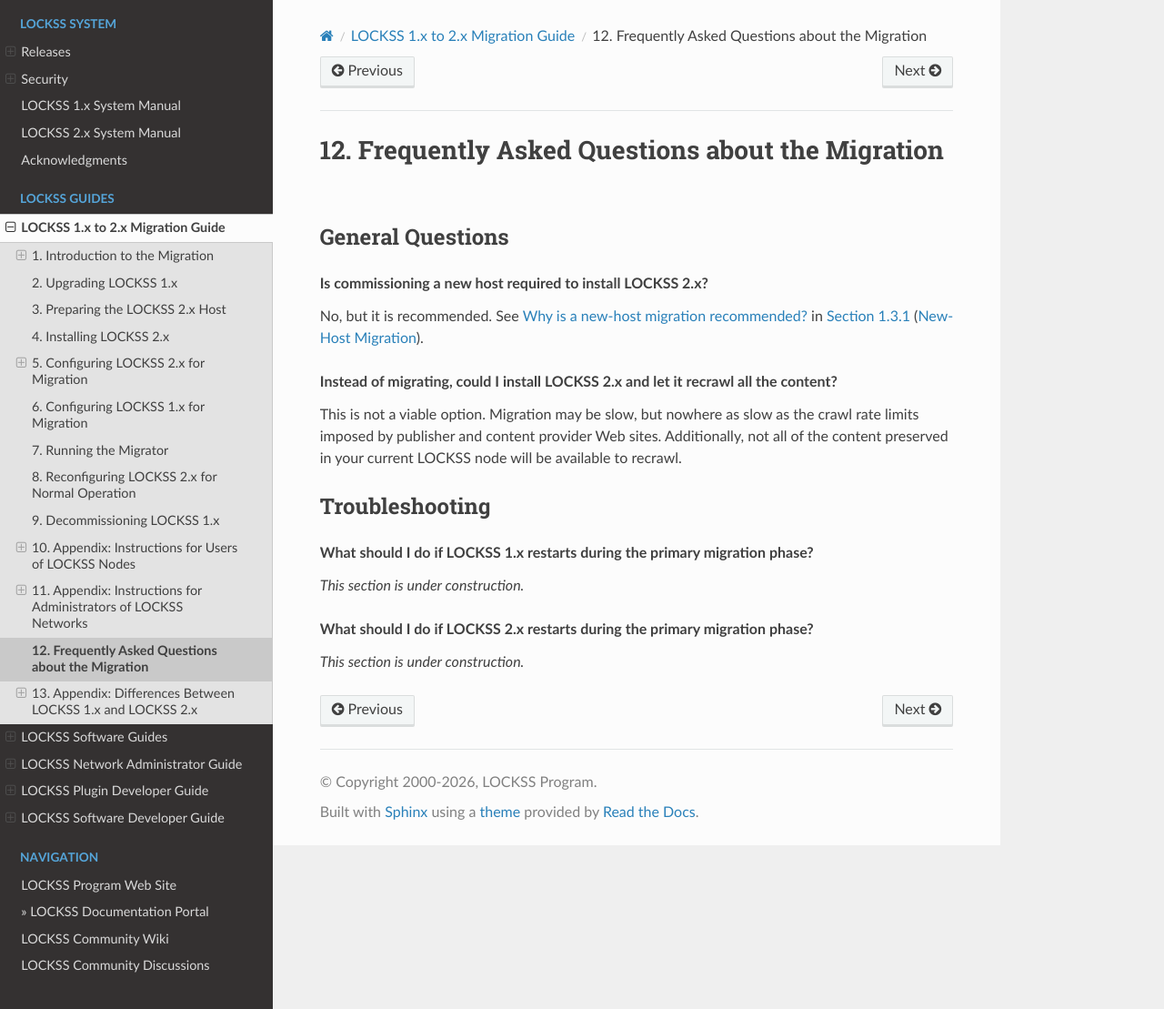
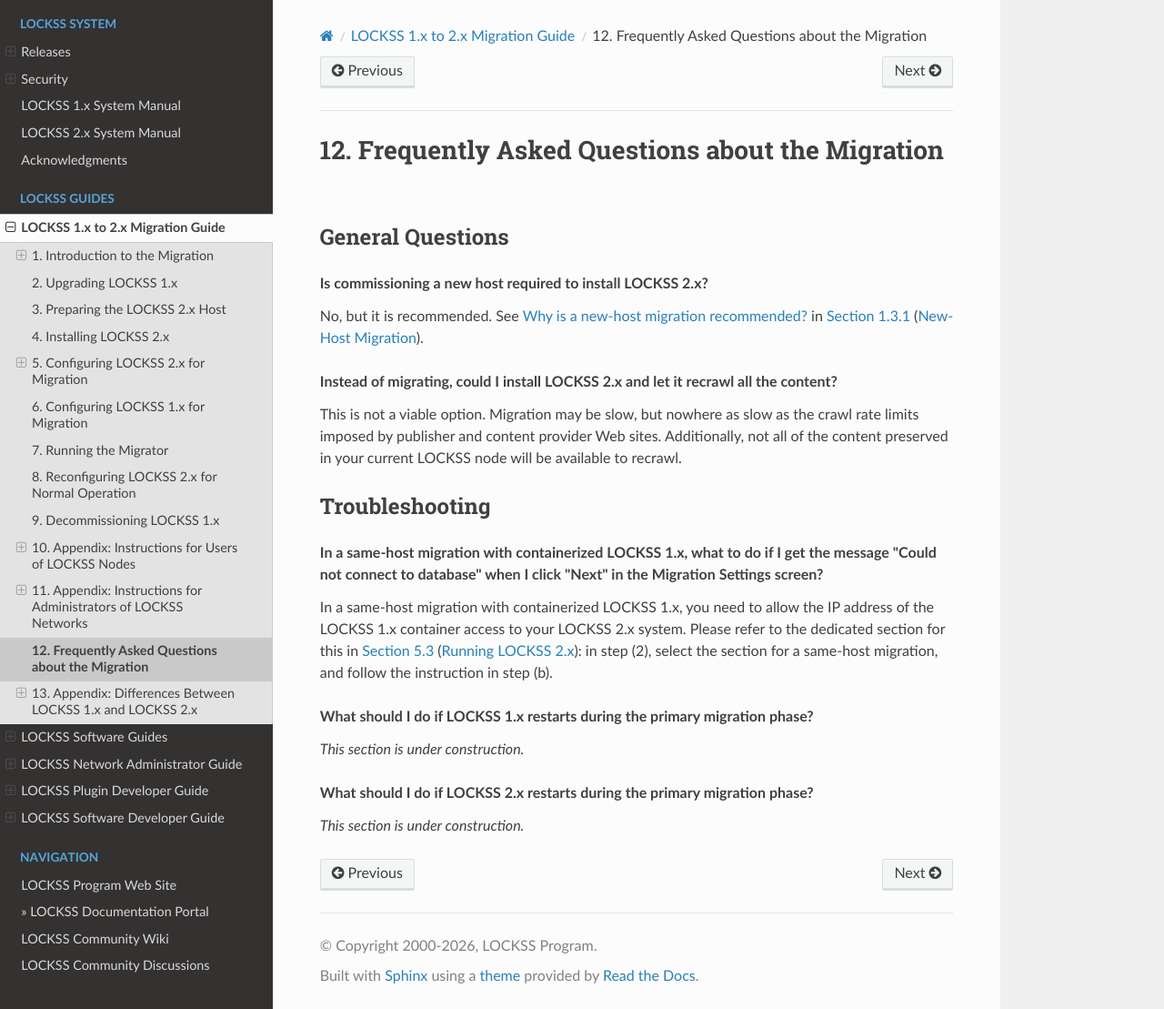
Before and after one commit to lockss/lockss-rtd-portal, a Sphinx documentation site: the page built from docs/migration/faq.rst, in a window 1280 px wide and 1109 px high. Shown: the whole window at 91% size. Built offline with Sphinx 7.4.7 and the Read the Docs theme 3.1.0, drawn with Linux system fonts in a browser that asks for light colours.

Commit message:
Better reference to the same-host migration with containerized LOCKSS 1.x need to obtain and allow the IP address of the container.

```diff
--- a/docs/migration/configuring2.rst
+++ b/docs/migration/configuring2.rst
@@ -180,7 +180,9 @@ Now start the LOCKSS 2.x system. Follow these steps:
 
             *  If your login is successful but the red warning "This LOCKSS box is still starting" is shown, wait a moment and hit refresh until it is gone.
 
-         b. |LOCKSS1CONTAINER| In the unlikely event that your LOCKSS 1.x instance is a Docker container, you will have to perform an additional action:
+         b. .. COMMENT This is the target of a FAQ question
+
+            |LOCKSS1CONTAINER| In the unlikely event that your LOCKSS 1.x instance is a Docker container, you will have to perform an additional action:
 
             (i) |LOCKSS1ROOT| On your LOCKSS 1.x host, run this command as ``root``:
 
@@ -203,7 +205,7 @@ Now start the LOCKSS 2.x system. Follow these steps:
                       inet 172.18.0.3/16 brd 172.18.255.255 scope global eth0
                          valid_lft forever preferred_lft forever
 
-               Find the interface that is not a loopback (``lo``) interface, probably one with the prefix ``eth`` (``eth0`` in this example). You will want to make a note of the IP address (``inet``) of the LOCKSS 1.x container (``172.18.0.3`` in this example).
+               Find the interface that is not a loopback (``lo``) interface, probably one with the prefix ``eth``. In the example above, this is ``eth0``. You will want to make a note of the IP address (``inet``) of the LOCKSS 1.x container. In the example above, this is ``172.18.0.3`` (not ``172.18.0.3/16`` -- the suffix after the slash is not part of the IP address).
 
             (ii) In the Web user interface of the LOCKSS 2.x Configuration Service from the previous step, click on :guilabel:`Admin Access Control` in the top-right navigation menu.
 
--- a/docs/migration/faq.rst
+++ b/docs/migration/faq.rst
@@ -18,6 +18,10 @@ This is not a viable option. Migration may be slow, but nowhere as slow as the c
 .. rubric:: Troubleshooting
    :heading-level: 2
 
+.. rubric:: In a same-host migration with containerized LOCKSS 1.x, what to do if I get the message "Could not connect to database" when I click "Next" in the Migration Settings screen?
+
+In a same-host migration with containerized LOCKSS 1.x, you need to allow the IP address of the LOCKSS 1.x container access to your LOCKSS 2.x system. Please refer to the dedicated section for this in :numref:`Running LOCKSS 2.x` (:ref:`Running LOCKSS 2.x`): in step (2), select the section for a same-host migration, and follow the instruction in step (b).
+
 .. rubric:: What should I do if LOCKSS 1.x restarts during the primary migration phase?
    :name: What should I do if LOCKSS 1.x restarts during the primary migration phase?
 
--- a/docs/migration/subst.rst
+++ b/docs/migration/subst.rst
@@ -1,6 +1,6 @@
 .. COMMENT Substitutions for the migration guide
 
-.. |LASTUPDATED| replace:: 2026-07-13
+.. |LASTUPDATED| replace:: 2026-11-16
 
 .. |MIGRATE_FROM_MINOR| replace:: 1.79
 .. |MIGRATE_FROM_PATCH| replace:: 1.79.14
```
